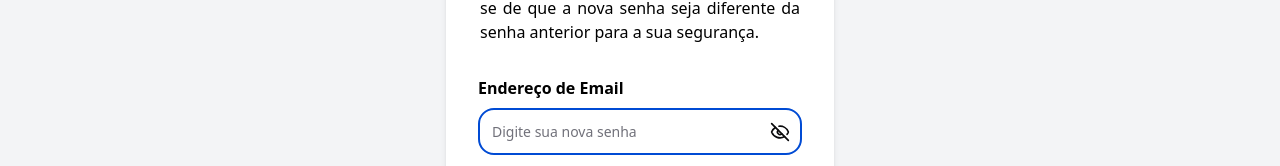
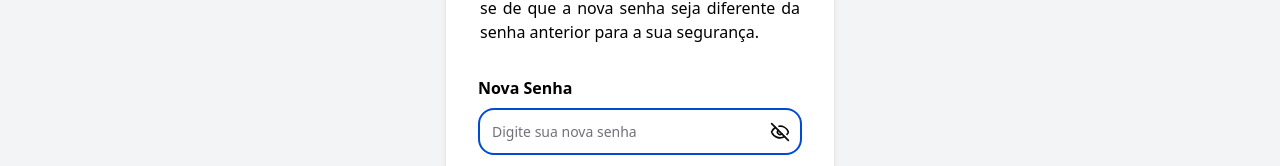
Before and after one commit to fabriely/ResumeAI, a Next.js app in the folder client/: page /redefine-password/new-password in a window 1280 px wide. Shown: the part 196-362 px from the top of the page. Built offline with nearby package versions, Linux system fonts and the light colour scheme; no server answers.

Commit message:
Nome do campo ajustado
feat(integration-redefine-password): ajuste no nome do campo nova senha, antes estava endereço de email

```diff
--- a/client/src/app/redefine-password/new-password/page.tsx
+++ b/client/src/app/redefine-password/new-password/page.tsx
@@ -67,7 +67,7 @@ export default function RedefinePassword() {
                     </p>
                 </div>
                 <div className="flex flex-col space-y-2">
-                    <Label className="text-black text-base font-bold" htmlFor="Endereço de Email">Endereço de Email</Label>
+                    <Label className="text-black text-base font-bold" htmlFor="Endereço de Email">Nova Senha</Label>
                     <div className="relative">
                         <Input
                             className="bg-white border-2 border-[#004BD4] w-[324px] h-[47px] rounded-[16px]"
```
